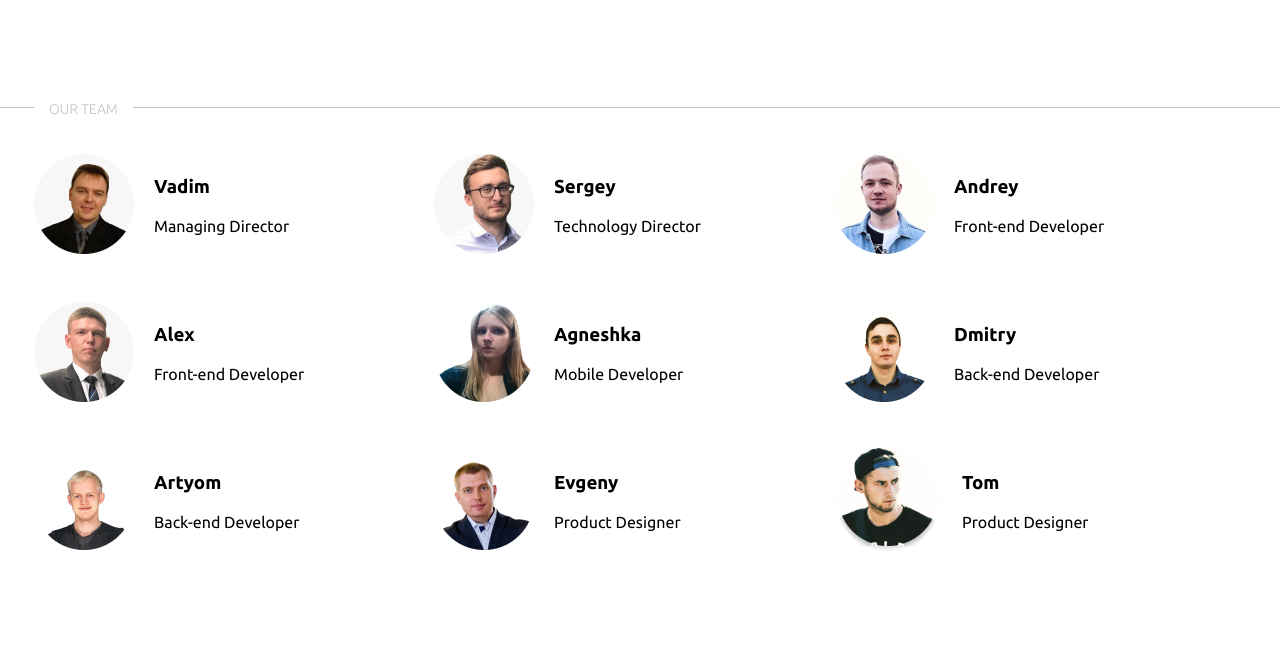
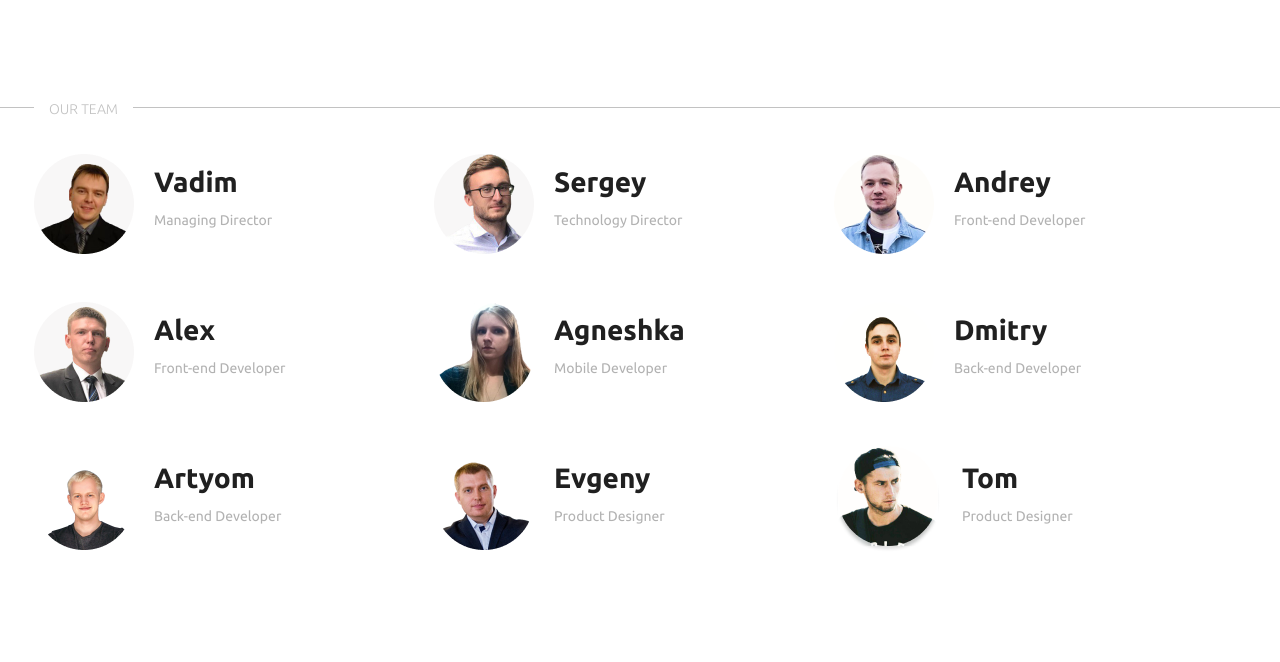
Before and after one commit to h1ze/mamon.pro, a plain HTML site: page index.html in a window 1280 px wide. Shown: the part 1651-2313 px from the top of the page. Drawn offline with nearby package versions, Linux system fonts and the light colour scheme.

Commit message:
fix: team style

```diff
--- a/css/style.css
+++ b/css/style.css
@@ -174,6 +174,17 @@
   flex-basis: calc(100% - 100px);
 }
 
+.team__title {
+  font-size: 28px;
+  color: #202020;
+  margin: 0;
+}
+
+.team__paragraph {
+  font-size: 14px;
+  color: #b2b2b2;
+}
+
 .footer {
   padding: 20px 0;
   background-color: #f7f7f7;
```
